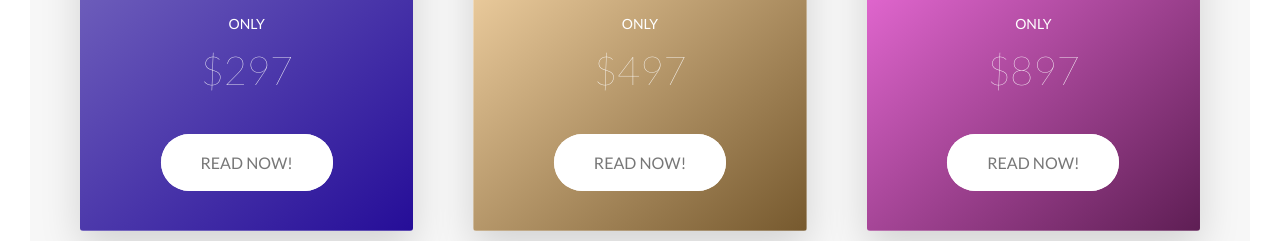
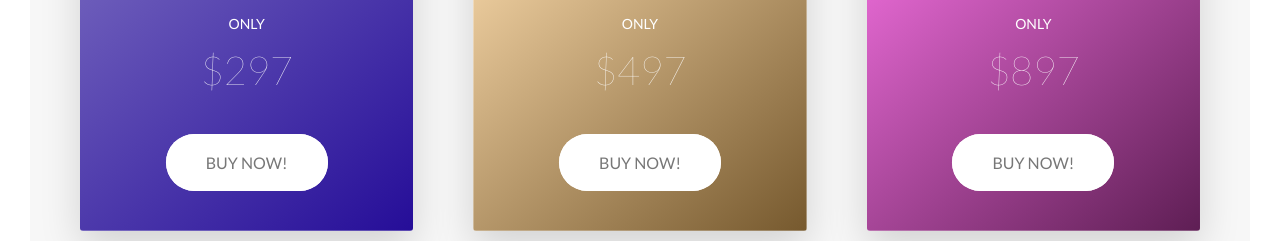
Before and after one commit to omrfrkcpr/Music_4_All, a website: page index.html in a window 1280 px wide. Shown: the part 2960-3201 px from the top of the page. Drawn offline with Linux system fonts and the light colour scheme.

Commit message:
change popup name

```diff
--- a/index.html
+++ b/index.html
@@ -228,7 +228,7 @@
                     <p class="card__price-only">Only</p>
                     <p class="card__price-value">$297</p>
                   </div>
-                  <a href="#popup" class="btn btn--white">Read now!</a>
+                  <a href="#popup" class="btn btn--white">Buy now!</a>
                 </div>
               </div>
             </div>
@@ -259,7 +259,7 @@
                     <p class="card__price-only">Only</p>
                     <p class="card__price-value">$497</p>
                   </div>
-                  <a href="#popup" class="btn btn--white">Read now!</a>
+                  <a href="#popup" class="btn btn--white">Buy now!</a>
                 </div>
               </div>
             </div>
@@ -290,7 +290,7 @@
                     <p class="card__price-only">Only</p>
                     <p class="card__price-value">$897</p>
                   </div>
-                  <a href="#popup" class="btn btn--white">Read now!</a>
+                  <a href="#popup" class="btn btn--white">Buy now!</a>
                 </div>
               </div>
             </div>
```
